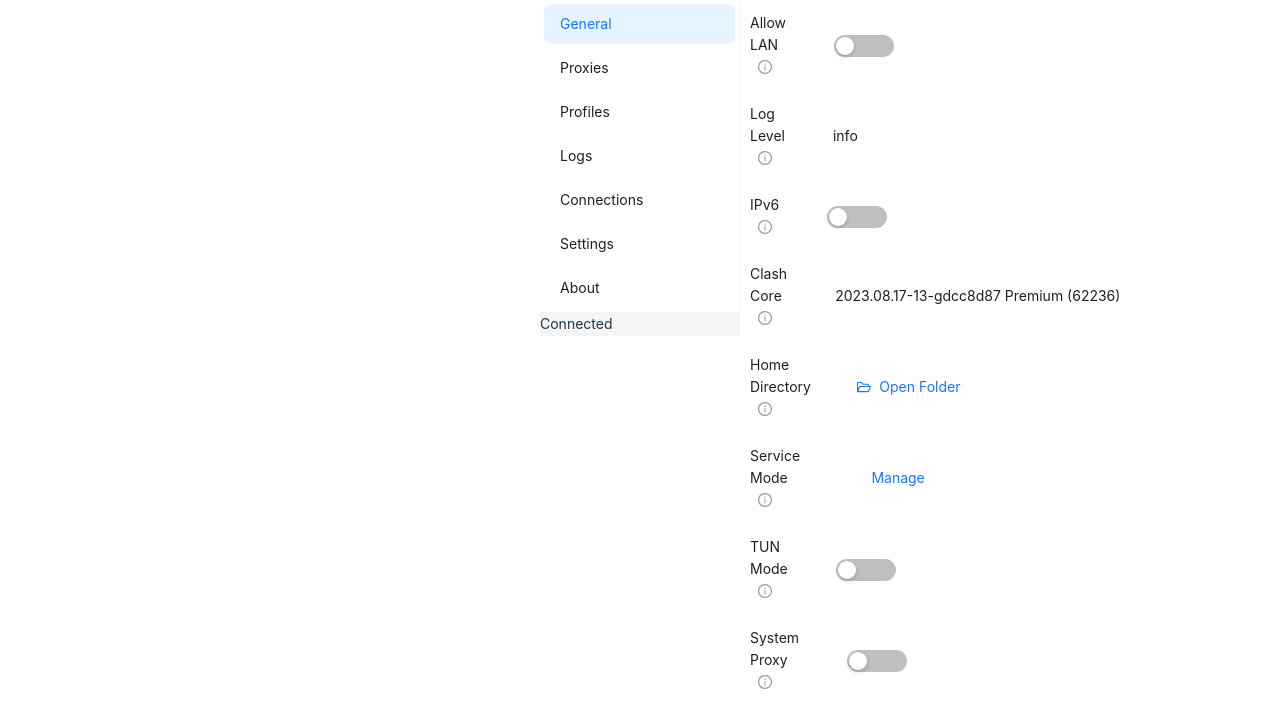
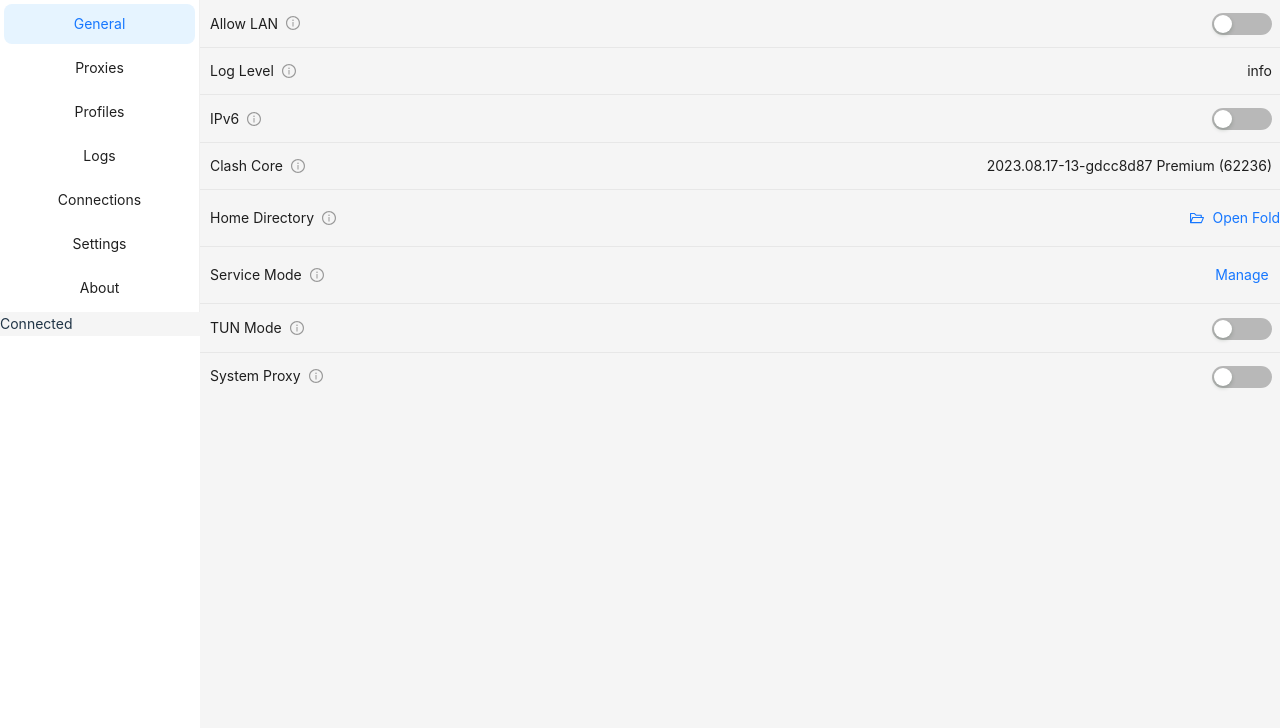
Before and after one commit to InWILL/MioSocks-GUI, a React (Vite) app in the folder frontend/: page / in a window 1280 px wide. Shown: the top 728 px of the page. Built offline with nearby package versions, Linux system fonts and the light colour scheme.

Commit message:
Update style.css

```diff
--- a/frontend/public/style.css
+++ b/frontend/public/style.css
@@ -60,18 +60,14 @@ button {
 
 body {
     margin: 0;
-    display: flex;
-    place-items: center;
-    place-content: center;
+    display: block;
     min-width: 320px;
     min-height: 100vh;
 }
 
 .container {
-    display: flex;
+    display: block;
     flex-direction: column;
-    align-items: center;
-    justify-content: center;
 }
 
 h1 {
@@ -155,3 +151,23 @@ h1 {
     border: none;
     background-color: rgba(255, 255, 255, 1);
 }
+
+.ant-menu-item {
+  display: flex !important;
+  justify-content: center;
+  align-items: center;
+}
+
+.ant-list-item:hover {
+  /* This is the box-shadow property. The values are:
+     - horizontal offset (0px)
+     - vertical offset (3px)
+     - blur radius (6px)
+     - spread radius (0px)
+     - color (rgba for a soft black with transparency)
+  */
+  /* A smooth transition for the shadow effect */
+  transition: box-shadow 0.3s ease;
+  background: #c3c3c3;
+  border-radius: 6px;
+}
```
